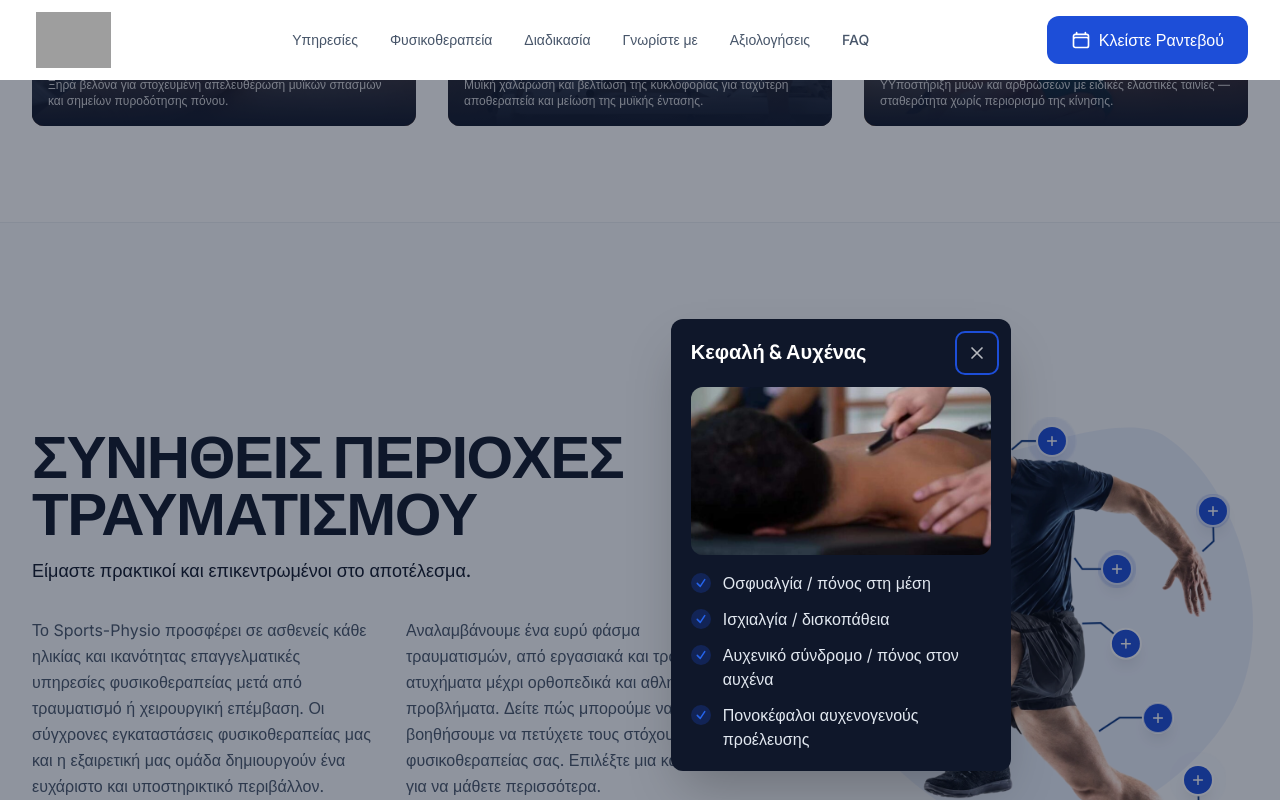
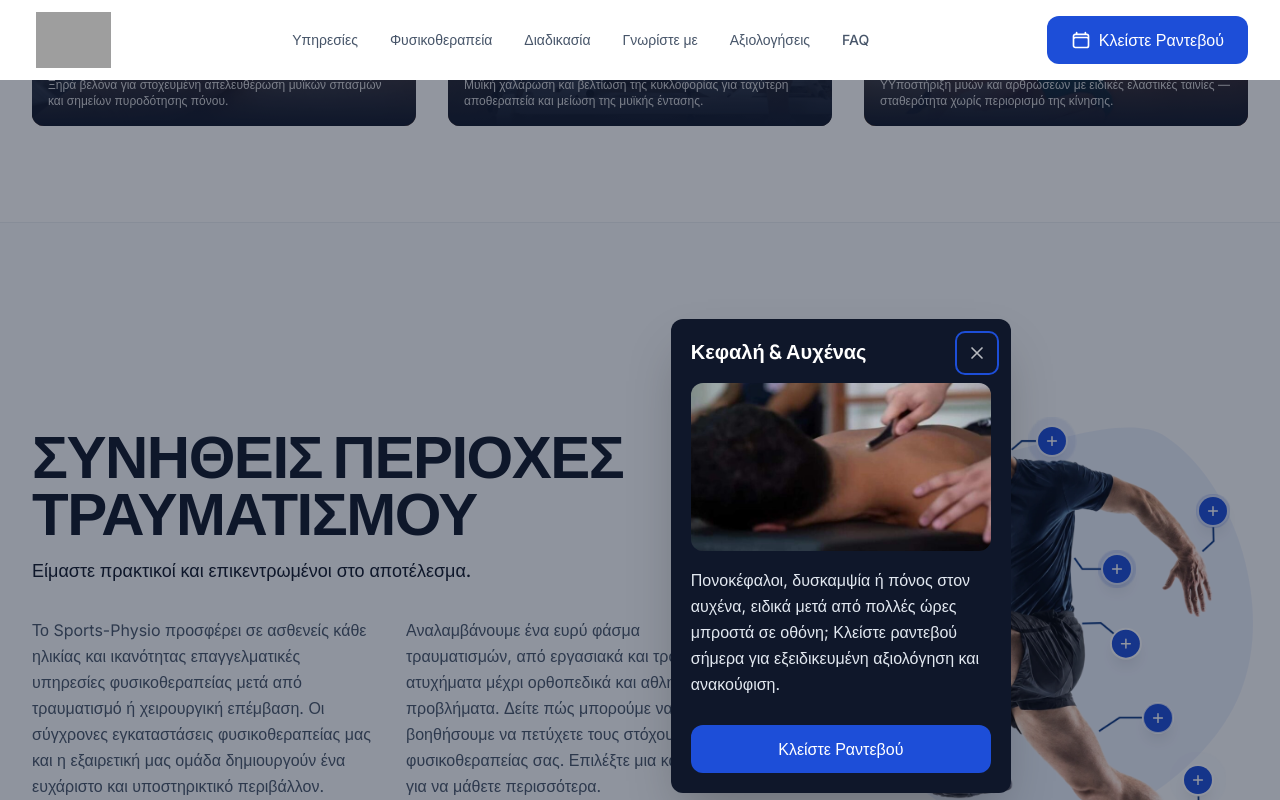
Before and after one commit to iosifakis21/sports-physio-gr, a Next.js app: page / in a window 1280 px wide. Both pictures are taken after a click on the button 1051 px from the left and 2442 px from the top of the page. Shown: the part 2002-2802 px from the top of the page. Built offline with nearby package versions, Linux system fonts and the light colour scheme; grey boxes are pictures that could not be loaded.

Commit message:
Update ConditionsAnnotatedPhoto with card photos, symptom text, CTA button, and dual hover timers

```diff
--- a/src/components/ConditionsAnnotatedPhoto.tsx
+++ b/src/components/ConditionsAnnotatedPhoto.tsx
@@ -2,20 +2,20 @@
 
 import React, { useEffect, useId, useRef, useState } from "react";
 import Image from "next/image";
-import conditionsData from "@/content/conditions.json";
 import dotsData from "@/content/condition-dots.json";
-
-interface ConditionGroup {
-  id: string;
-  areaTitle: string;
-  items: string[];
-}
+import descriptionsData from "@/content/condition-descriptions.json";
+import { Button } from "@/components/Button";
 
 interface ConditionDot {
   id: string;
   label: string;
   photo: string;
   conditionGroupId: string;
+}
+
+interface ConditionDescription {
+  id: string;
+  description: string;
 }
 
 type DotGeometry = {
@@ -45,9 +45,6 @@ const GEOMETRY: Record<string, DotGeometry> = {
   shoulder: { bx: 25.4, by: 20.9, dx: -0.638, dy: -0.77, card: { left: "calc(25% + 26px)", top: "2%" } },
   elbow: { bx: 6.6, by: 29.8, dx: 0, dy: 1, card: { left: "calc(7% + 26px)", top: "8%" } },
   "ribs-back": { bx: 66.6, by: 41.2, dx: 1, dy: 0, card: { right: "calc(33% + 26px)", top: "14%" } },
-  // The line tip at 92.0/34.3 lands on the extended right hand; the one at
-  // 75.8/65.8 lands on the trailing leg's hamstring. Coordinates unchanged —
-  // only the ids that own them were swapped back to match the body part.
   "hand-wrist": { bx: 92.0, by: 34.3, dx: 0, dy: -1, card: { right: "calc(8% + 26px)", top: "10%" } },
   "muscle-strain": { bx: 75.8, by: 65.8, dx: 1, dy: 0, card: { right: "calc(24% + 26px)", bottom: "4%" } },
   hip: { bx: 69.5, by: 51.8, dx: 0.744, dy: 0.669, card: { right: "calc(30% + 26px)", top: "20%" } },
@@ -55,33 +52,84 @@ const GEOMETRY: Record<string, DotGeometry> = {
   "foot-ankle": { bx: 88.7, by: 78.7, dx: 0, dy: -1, card: { right: "calc(11% + 26px)", bottom: "0%" } },
 };
 
-// A button centred on its line's tip would swallow the last half of the line.
-// Instead each one is pushed one radius (14px) plus its 2px ring further along
-// the line, so the drawn line meets the button's edge and stays fully visible.
-// Kept in px — the button never scales, so a percentage offset would drift as
-// the stage narrows.
 const BUTTON_OFFSET = 16;
 
 const dots = dotsData as ConditionDot[];
-const groups = conditionsData as ConditionGroup[];
+const descriptions = descriptionsData as ConditionDescription[];
 
 export const ConditionsAnnotatedPhoto: React.FC = () => {
   const [openId, setOpenId] = useState<string | null>(null);
   const cardRef = useRef<HTMLDivElement>(null);
   const dotRefs = useRef<Record<string, HTMLButtonElement | null>>({});
+  const openTimerRef = useRef<NodeJS.Timeout | null>(null);
+  const closeTimerRef = useRef<NodeJS.Timeout | null>(null);
   const headingId = useId();
 
   const openDot = openId ? dots.find((d) => d.id === openId) ?? null : null;
-  const openGroup = openDot
-    ? groups.find((g) => g.id === openDot.conditionGroupId) ?? null
-    : null;
+  const openDesc = openId ? descriptions.find((desc) => desc.id === openId) ?? null : null;
   const openGeom = openId ? GEOMETRY[openId] : undefined;
 
+  const clearTimers = () => {
+    if (openTimerRef.current) {
+      clearTimeout(openTimerRef.current);
+      openTimerRef.current = null;
+    }
+    if (closeTimerRef.current) {
+      clearTimeout(closeTimerRef.current);
+      closeTimerRef.current = null;
+    }
+  };
+
   const close = () => {
+    clearTimers();
     const toFocus = openId ? dotRefs.current[openId] : null;
     setOpenId(null);
-    // Return focus to the dot that opened the card.
     requestAnimationFrame(() => toFocus?.focus());
+  };
+
+  const handleBookingClick = () => {
+    close();
+    const el = document.getElementById("kleiste-rantevou");
+    if (el) {
+      el.scrollIntoView({ behavior: "smooth" });
+    }
+  };
+
+  const isFinePointer = () => {
+    if (typeof window === "undefined") return false;
+    return window.matchMedia("(pointer: fine)").matches;
+  };
+
+  // Hover handlers attached to BOTH trigger button AND card container
+  const handleMouseEnter = (id?: string) => {
+    if (!isFinePointer()) return;
+    // Clear any pending close timer when mouse enters button or card
+    if (closeTimerRef.current) {
+      clearTimeout(closeTimerRef.current);
+      closeTimerRef.current = null;
+    }
+
+    // If an explicit dot id is passed and it's not currently open, schedule open
+    if (id && openId !== id) {
+      if (openTimerRef.current) clearTimeout(openTimerRef.current);
+      openTimerRef.current = setTimeout(() => {
+        setOpenId(id);
+      }, 250);
+    }
+  };
+
+  const handleMouseLeave = () => {
+    if (!isFinePointer()) return;
+    // Clear any pending open timer if moving away before 250ms
+    if (openTimerRef.current) {
+      clearTimeout(openTimerRef.current);
+      openTimerRef.current = null;
+    }
+    // Schedule close with 250ms delay
+    if (closeTimerRef.current) clearTimeout(closeTimerRef.current);
+    closeTimerRef.current = setTimeout(() => {
+      setOpenId(null);
+    }, 250);
   };
 
   // When a card opens: move focus into it, trap Tab, close on Escape.
@@ -97,7 +145,6 @@ export const ConditionsAnnotatedPhoto: React.FC = () => {
         )
       );
 
-    // Focus the first focusable (the close button) on open.
     requestAnimationFrame(() => focusables()[0]?.focus());
 
     const onKeyDown = (e: KeyboardEvent) => {
@@ -123,8 +170,6 @@ export const ConditionsAnnotatedPhoto: React.FC = () => {
 
     document.addEventListener("keydown", onKeyDown);
     return () => document.removeEventListener("keydown", onKeyDown);
-    // close is stable enough for this effect; only re-run when the open dot changes.
-    // eslint-disable-next-line react-hooks/exhaustive-deps
   }, [openId]);
 
   return (
@@ -173,19 +218,16 @@ export const ConditionsAnnotatedPhoto: React.FC = () => {
                   dotRefs.current[dot.id] = el;
                 }}
                 type="button"
-                onClick={() => setOpenId(dot.id)}
-                aria-label={`${dot.label} — δείτε σχετικές παθήσεις`}
+                onClick={() => {
+                  clearTimers();
+                  setOpenId(dot.id);
+                }}
+                onMouseEnter={() => handleMouseEnter(dot.id)}
+                onMouseLeave={handleMouseLeave}
+                aria-label={`${dot.label} — δείτε σχετικές πληροφορίες`}
                 aria-expanded={isOpen}
                 className="relative flex items-center justify-center w-7 h-7 rounded-full bg-primary text-white shadow-lg ring-2 ring-white/80 cursor-pointer transition-transform hover:scale-110 focus:outline focus:outline-2 focus:outline-offset-2 focus:outline-primary"
               >
-                {/* Soft continuous pulse. Nine of these loop forever, so the
-                    keyframes live in CSS (see --animate-dot-pulse) rather than
-                    in nine motion instances: same picture, no JS animation
-                    objects, and the OS reduced-motion rule in globals.css now
-                    reaches them like every other animation on the site.
-                    Starts are fanned out so the rings don't all step on the
-                    same frame. Transform and opacity only — animating anything
-                    else here would repaint the photo underneath. */}
                 <span
                   aria-hidden="true"
                   className="absolute inset-0 rounded-full bg-primary/40 animate-dot-pulse"
@@ -208,26 +250,22 @@ export const ConditionsAnnotatedPhoto: React.FC = () => {
         })}
 
         {/* Card + backdrop */}
-        {openDot && openGroup && openGeom && (
+        {openDot && openDesc && openGeom && (
           <>
-            {/* Backdrop dims the page but stays BELOW the fixed Header (z-50),
-                so the nav remains visible and usable while a card is open.
-                Scrolling is never locked. */}
+            {/* Backdrop dims page on mobile modal */}
             <div
               className="fixed inset-0 z-30 bg-ink-900/45"
               onClick={close}
               aria-hidden="true"
             />
-            {/* Card: centered modal on mobile; on desktop an absolutely
-                positioned floating panel inside the photo stage, placed next
-                to the dot that opened it. z-40 keeps it above the backdrop,
-                photo and dots but below the Header. Long content scrolls
-                inside the card. */}
+            {/* Card modal / floating card */}
             <div
               ref={cardRef}
               role="dialog"
               aria-modal="true"
               aria-labelledby={headingId}
+              onMouseEnter={() => handleMouseEnter()}
+              onMouseLeave={handleMouseLeave}
               style={
                 {
                   "--card-left": openGeom.card.left ?? "auto",
@@ -237,9 +275,10 @@ export const ConditionsAnnotatedPhoto: React.FC = () => {
                 } as React.CSSProperties
               }
               className="fixed z-40 left-1/2 top-1/2 -translate-x-1/2 -translate-y-1/2 w-[min(92vw,380px)] max-h-[76vh] overflow-y-auto rounded-card bg-ink-900 text-white p-5 shadow-2xl
-                lg:absolute lg:translate-x-0 lg:translate-y-0 lg:left-[var(--card-left)] lg:right-[var(--card-right)] lg:top-[var(--card-top)] lg:bottom-[var(--card-bottom)] lg:w-[300px] xl:w-[340px] lg:max-h-[min(540px,80vh)]"
+                lg:absolute lg:translate-x-0 lg:translate-y-0 lg:left-[var(--card-left)] lg:right-[var(--card-right)] lg:top-[var(--card-top)] lg:bottom-[var(--card-bottom)] lg:w-[300px] xl:w-[340px] lg:max-h-[min(540px,80vh)] flex flex-col justify-between"
             >
-              <div className="flex items-start justify-between gap-4 mb-4">
+              <div>
+                <div className="flex items-start justify-between gap-4 mb-3">
                   <h3
                     id={headingId}
                     className="font-display font-bold text-lg md:text-xl text-white leading-tight"
@@ -266,6 +305,7 @@ export const ConditionsAnnotatedPhoto: React.FC = () => {
                   </button>
                 </div>
 
+                {/* KEEP photo directly above symptom copy */}
                 <div className="relative w-full aspect-video rounded-card overflow-hidden mb-4 bg-white/5">
                   <Image
                     src={openDot.photo}
@@ -276,30 +316,23 @@ export const ConditionsAnnotatedPhoto: React.FC = () => {
                   />
                 </div>
 
-              <ul className="flex flex-col gap-3">
-                {openGroup.items.map((item, i) => (
-                  <li key={i} className="flex items-start gap-3">
-                    <span
-                      className="flex-shrink-0 w-5 h-5 rounded-full bg-primary/25 text-primary-link flex items-center justify-center mt-0.5"
-                      aria-hidden="true"
+                {/* Symptom paragraph */}
+                <p className="text-sm md:text-base font-sans text-slate-200 leading-relaxed mb-5">
+                  {openDesc.description}
+                </p>
+              </div>
+
+              {/* Prominent CTA button */}
+              <div className="pt-2">
+                <Button
+                  href="#kleiste-rantevou"
+                  variant="primary"
+                  className="w-full"
+                  onClick={handleBookingClick}
                 >
-                      <svg
-                        xmlns="http://www.w3.org/2000/svg"
-                        viewBox="0 0 24 24"
-                        fill="none"
-                        stroke="currentColor"
-                        strokeWidth="3"
-                        className="w-3 h-3"
-                      >
-                        <path strokeLinecap="round" strokeLinejoin="round" d="M4.5 12.75l6 6 9-13.5" />
-                      </svg>
-                    </span>
-                    <span className="text-sm md:text-base font-sans text-slate-200 leading-normal">
-                      {item}
-                    </span>
-                  </li>
-                ))}
-              </ul>
+                  Κλείστε Ραντεβού
+                </Button>
+              </div>
             </div>
           </>
         )}
@@ -309,7 +342,7 @@ export const ConditionsAnnotatedPhoto: React.FC = () => {
       <div className="w-full max-w-[360px] sm:max-w-[400px] lg:max-w-[440px] text-right">
         <p className="font-semibold text-ink-900">Πού πονάει;</p>
         <p className="text-sm font-light text-ink-600">
-          Πατήστε σε μια κουκκίδα για να μάθετε περισσότερα.
+          Περάστε ή πατήστε σε μια κουκκίδα για να μάθετε περισσότερα.
         </p>
       </div>
     </div>
--- /dev/null
+++ b/src/content/condition-descriptions.json
@@ -0,0 +1,38 @@
+[
+  {
+    "id": "ribs-back",
+    "description": "Νιώθετε πόνο στη μέση, δυσκαμψία στην πλάτη ή δυσφορία που χειροτερεύει όταν κάθεστε, σκύβετε ή σηκώνετε βάρος; Κλείστε ραντεβού για μια πλήρη αξιολόγηση και εντοπίστε την ακριβή αιτία του πόνου σας."
+  },
+  {
+    "id": "knee",
+    "description": "Πόνος, πρήξιμο ή αίσθημα αστάθειας στο γόνατο όταν περπατάτε, ανεβαίνετε σκάλες ή κάνετε άσκηση; Κλείστε ραντεβού για κλινική αξιολόγηση και ξεκινήστε την κατάλληλη θεραπεία."
+  },
+  {
+    "id": "elbow",
+    "description": "Πόνος στον αγκώνα όταν σηκώνετε αντικείμενα, στρίβετε τον καρπό ή σφίγγετε το χέρι σας; Κλείστε ραντεβού για αξιολόγηση και εξατομικευμένο θεραπευτικό πλάνο."
+  },
+  {
+    "id": "shoulder",
+    "description": "Πόνος στον ώμο όταν σηκώνετε το χέρι σας ψηλά ή δυσκολία στην κίνηση κατά τον ύπνο; Κλείστε ραντεβού για να εντοπίσουμε την αιτία και να ξεκινήσετε την αποκατάσταση."
+  },
+  {
+    "id": "hand-wrist",
+    "description": "Μούδιασμα, μυρμήγκιασμα ή πόνος στον καρπό και το χέρι, ειδικά κατά την επαναλαμβανόμενη χρήση; Κλείστε ραντεβού για αξιολόγηση και ανακούφιση."
+  },
+  {
+    "id": "hip",
+    "description": "Έχετε υποβληθεί σε επέμβαση στο ισχίο και χρειάζεστε καθοδήγηση στην αποκατάσταση; Σας συνοδεύουμε βήμα-βήμα για ασφαλή επιστροφή στην κινητικότητα. Κλείστε ραντεβού και ξεκινήστε το πλάνο αποκατάστασής σας."
+  },
+  {
+    "id": "muscle-strain",
+    "description": "Πόνος, ένταση ή δυσκαμψία στους μύες του ποδιού μετά από άσκηση ή έντονη δραστηριότητα; Κλείστε ραντεβού για άμεση αξιολόγηση και σωστή αποκατάσταση."
+  },
+  {
+    "id": "head-neck",
+    "description": "Πονοκέφαλοι, δυσκαμψία ή πόνος στον αυχένα, ειδικά μετά από πολλές ώρες μπροστά σε οθόνη; Κλείστε ραντεβού σήμερα για εξειδικευμένη αξιολόγηση και ανακούφιση."
+  },
+  {
+    "id": "foot-ankle",
+    "description": "Πόνος στην ποδοκνημική, στην πτέρνα ή στο πίσω μέρος της γάμπας κατά το περπάτημα ή το τρέξιμο; Κλείστε ραντεβού για ολοκληρωμένη αξιολόγηση και αποκατάσταση."
+  }
+]
```
Lines whose indentation alone changed are shown as unchanged.
